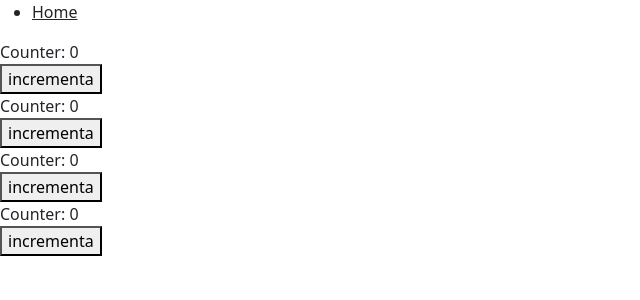
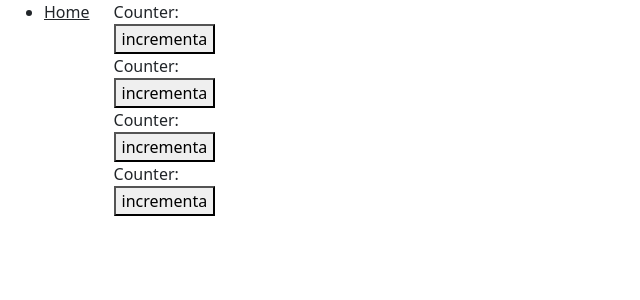
Before and after one commit to ilasw/edgemony-react-router, a React (Create React App) app: page /test in a window 1280 px wide. Shown: the top 300 px of the page, without its empty margins (0-640 px from the left). Built offline with nearby package versions, Linux system fonts and the light colour scheme.

Commit message:
docs: updated readme

```diff
--- a/src/App.js
+++ b/src/App.js
@@ -6,11 +6,16 @@ import { Navbar } from './components/navbar/navbar.jsx';
 export const CounterContext = createContext(0);
 
 export default function App() {
-  const [state, setState] = useState(0);
   return (
-    <CounterContext.Provider value={{ state, setState }}>
-      <Navbar />
-      <Outlet />
-    </CounterContext.Provider>
+    <div className="container-fluid">
+      <div className="row">
+        <div className="col-auto">
+          <Navbar />
+        </div>
+        <div className="col">
+          <Outlet />
+        </div>
+      </div>
+    </div>
   );
 }
--- a/src/index.js
+++ b/src/index.js
@@ -24,7 +24,7 @@ const router = createBrowserRouter([
       {
         path: '/',
         element: <Home />,
-        loader: async ({ params }) => {
+        loader: async () => {
           return fetch(ENDPOINTS.CATEGORIES);
         },
       },
@@ -39,9 +39,7 @@ const router = createBrowserRouter([
             path: '',
             element: <Category />,
             loader: ({ params }) => {
-              return fetch(
-                `${ENDPOINTS.FILTER}?c=${params?.categoryName}`
-              );
+              return fetch(`${ENDPOINTS.FILTER}?c=${params?.categoryName}`);
             },
           },
           {
```
Also changed, not shown: 1 other file (tests, documents, lock files or other folders).
